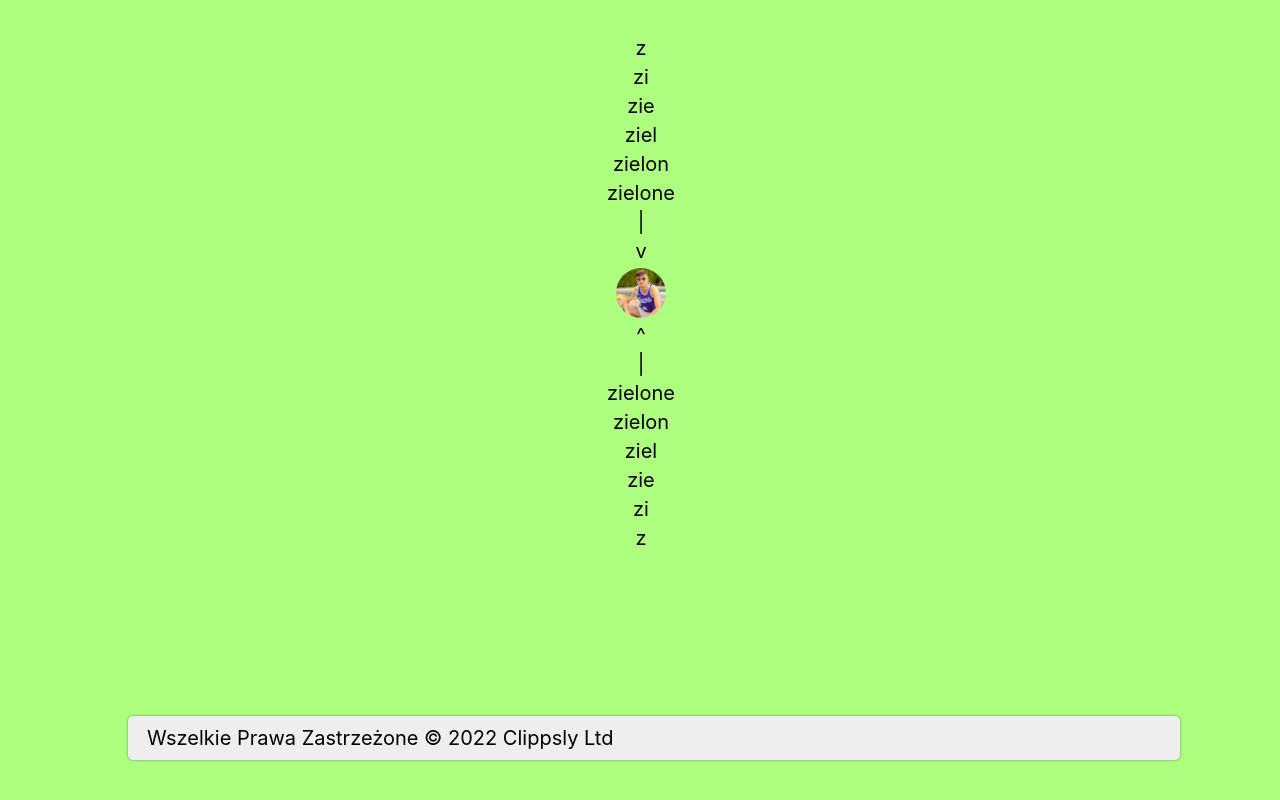
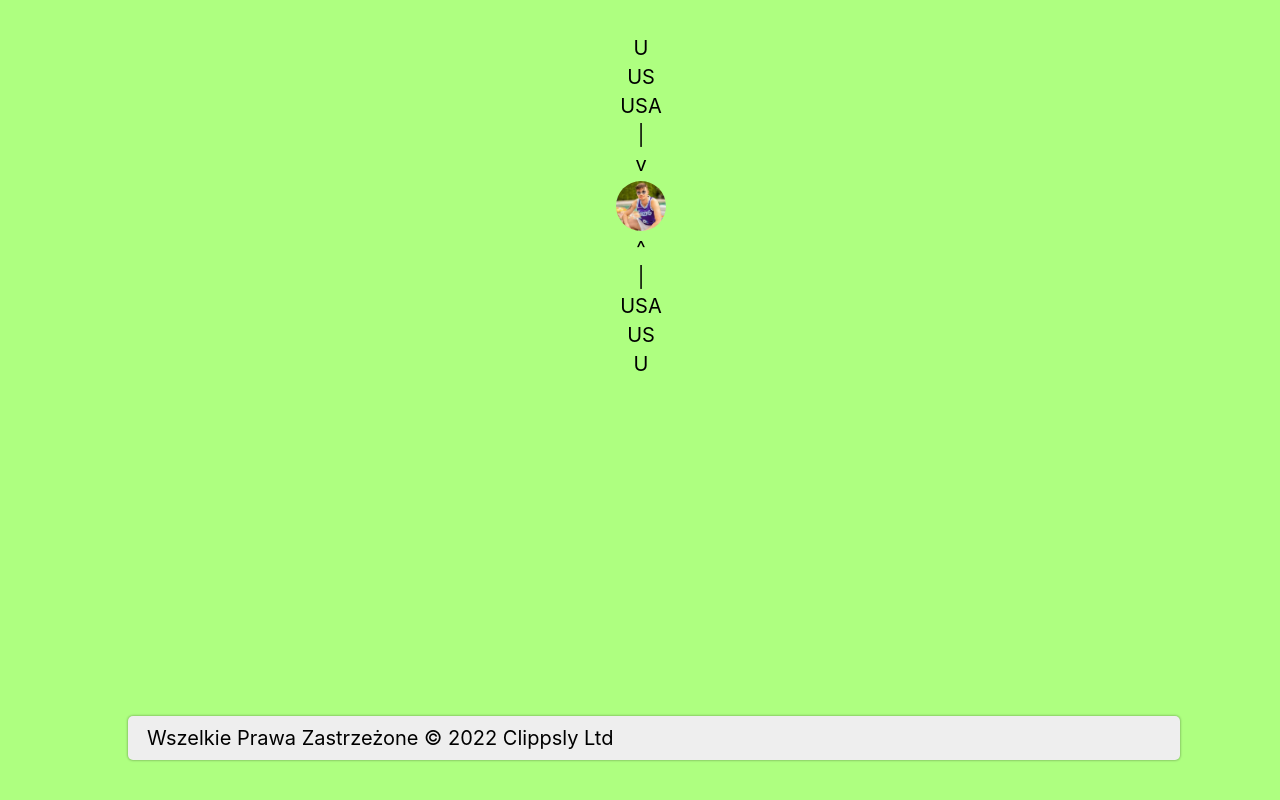
Before and after one commit to CryBlanka/palionusa, a plain HTML site: page index.html in a window 1280 px wide. Drawn offline with Linux system fonts and the light colour scheme.

Commit message:
Update index.html

```diff
--- a/index.html
+++ b/index.html
@@ -2,20 +2,17 @@
     <head>
         <meta charset="UTF-8">
         <meta name="viewport" content="width=device-width, initial-scale=1.0">
-        <title>Zielone</title>
+        <title>USA</title>
         <link rel="icon" type="image/jpg" href="https://zielone.ml/Palion.jpg">
         <meta name="image" type="image/jpg" content="https://zielone.ml/Palion.jpg" />
-        <meta name="description" content="Projekt bazujący na utworze Paliona o tytule Zielone. Po nacisnięciu zdjęcia Paliona, odtwarza się utwór zielone.">
-        <meta name="theme-color" content="#00FF00">
+        <meta name="description" content="Projekt bazujący na utworze Paliona o tytule USA. Po nacisnięciu zdjęcia Paliona, odtwarza się utwór usa.">
+        <meta name="theme-color" content="#FFFF00">
         <link rel = "stylesheet" href = "styl.css"/>
     </head>
     <body>
-      <p class="zielone-napisy"> z</p>
-      <p class="zielone-napisy"> zi</p>
-      <p class="zielone-napisy"> zie</p>
-      <p class="zielone-napisy"> ziel</p>
-      <p class="zielone-napisy"> zielon</p>
-      <p class="zielone-napisy"> zielone</p>
+      <p class="zielone-napisy"> U</p>
+      <p class="zielone-napisy"> US</p>
+      <p class="zielone-napisy"> USA</p>
       <p class="zielone-napisy"> |</p>
       <p class="zielone-napisy"> v</p>
       <script>
@@ -27,15 +24,12 @@
       <img src="Palion.jpg" width="50px" onclick="play()"/>
       <p class="zielone-napisy"> ^</p>
       <p class="zielone-napisy"> |</p>
-      <p class="zielone-napisy"> zielone</p>
-      <p class="zielone-napisy"> zielon</p>
-      <p class="zielone-napisy"> ziel</p>
-      <p class="zielone-napisy"> zie</p>
-      <p class="zielone-napisy"> zi</p>
-      <p class="zielone-napisy"> z</p>
+      <p class="zielone-napisy"> USA</p>
+      <p class="zielone-napisy"> US</p>
+      <p class="zielone-napisy"> U</p>
         <div class="cookie-banner"><p class="zwykle-napisy">
              Wszelkie Prawa Zastrzeżone © 2022 Clippsly Ltd
       </p></div>
-      <audio controls loop hidden id="audio" src="zielone.mp3">
+      <audio controls loop hidden id="audio" src="usa.mp3">
     </body>
 </html>
```
